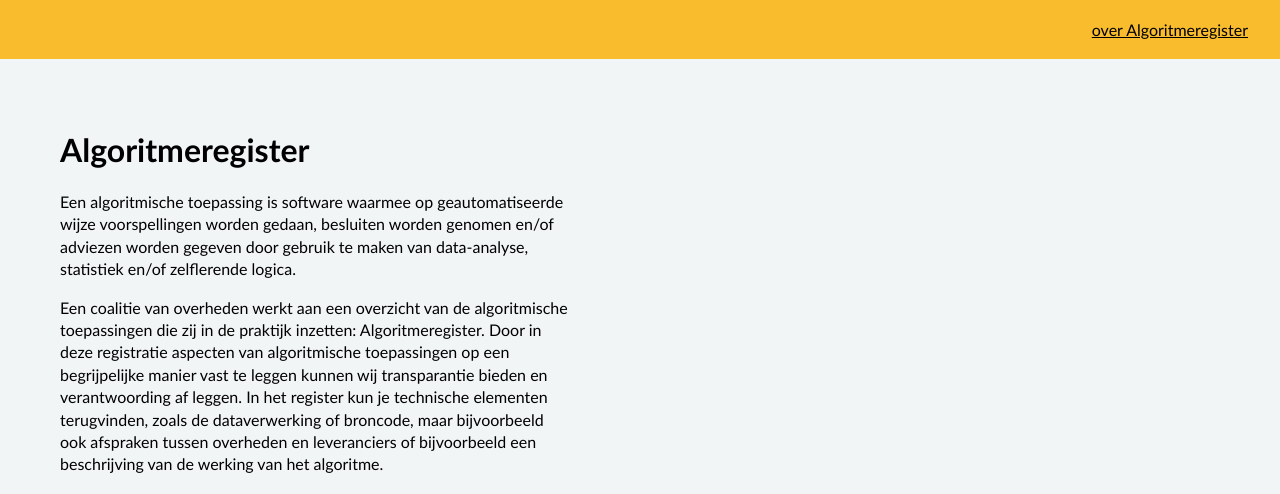
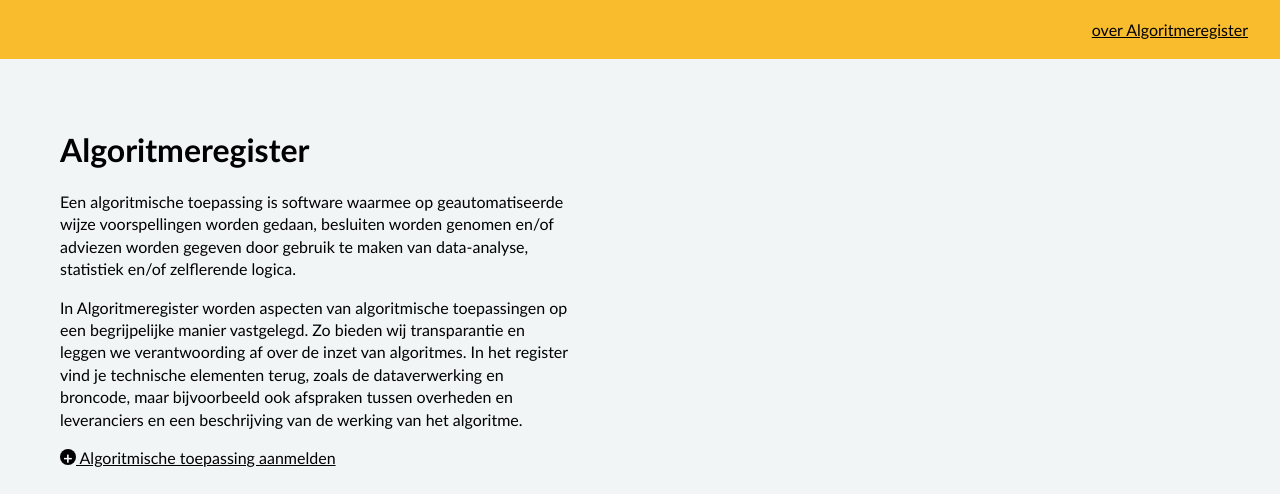
Before and after one commit to Algoritmeregister/algoritmeregister-prototype-app, a PHP site: template templates/overzicht.twig in a window 1280 px wide. Shown: the top 494 px of the page. Run offline with PHP 8.4, Linux system fonts and the light colour scheme; the template is opened without the code that fills it, so the values that code supplies are empty; some libraries are stand-ins or nearby versions.

Commit message:
update projectomschrijving

```diff
--- a/templates/projectomschrijving.twig
+++ b/templates/projectomschrijving.twig
@@ -1,3 +1,3 @@
 <p>Een algoritmische toepassing is software waarmee op geautomatiseerde wijze voorspellingen worden gedaan, besluiten worden genomen en/of adviezen worden gegeven door gebruik te maken van data-analyse, statistiek en/of zelflerende logica.</p>
 
-<p>Een coalitie van overheden werkt aan een overzicht van de algoritmische toepassingen die zij in de praktijk inzetten: Algoritmeregister. Door in deze registratie aspecten van algoritmische toepassingen op een begrijpelijke manier vast te leggen kunnen wij transparantie bieden en verantwoording af leggen. In het register kun je technische elementen terugvinden, zoals de dataverwerking of broncode, maar bijvoorbeeld ook afspraken tussen overheden en leveranciers of bijvoorbeeld een beschrijving van de werking van het algoritme.</p>
+<p>In Algoritmeregister worden aspecten van algoritmische toepassingen op een begrijpelijke manier vastgelegd. Zo bieden wij transparantie en leggen we verantwoording af over de inzet van algoritmes. In het register vind je technische elementen terug, zoals de dataverwerking en broncode, maar bijvoorbeeld ook afspraken tussen overheden en leveranciers en een beschrijving van de werking van het algoritme.</p>
```
